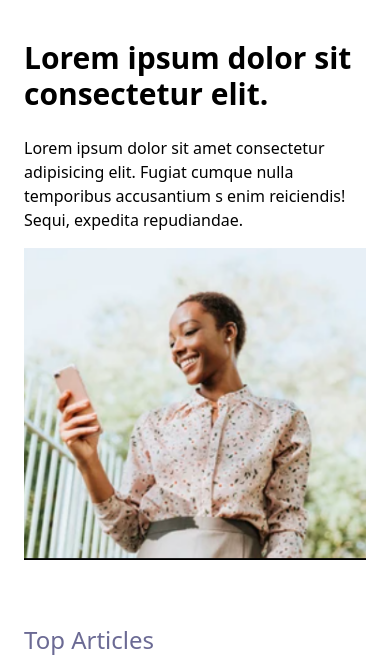
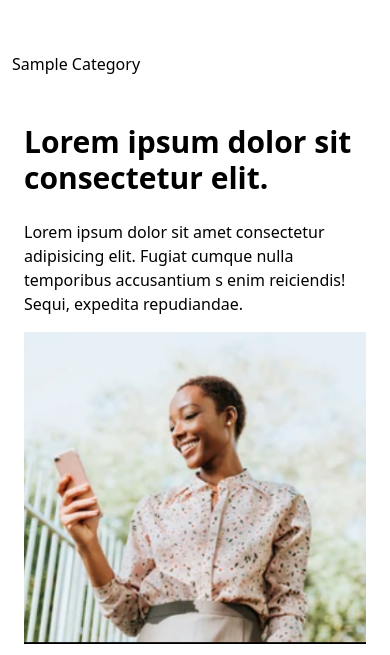
Before and after one commit to hengage/totly, a Django app: page / in a window 390 px wide. Shown: the part 60-715 px from the top of the page. Run offline with Django 4.2, Linux system fonts and the light colour scheme; tables that the repository leaves empty hold one stand-in row (values such as "Sample post").

Commit message:
Feature: render categories in base template, but only for small screens

```diff
--- a/static/src/output.css
+++ b/static/src/output.css
@@ -1156,6 +1156,10 @@ input:checked + .toggle-bg {
   margin-top: 2.25rem;
 }
 
+.mb-5 {
+  margin-bottom: 1.25rem;
+}
+
 .block {
   display: block;
 }
@@ -1234,6 +1238,11 @@ input:checked + .toggle-bg {
 
 .w-1\/2 {
   width: 50%;
+}
+
+.min-w-fit {
+  min-width: -moz-fit-content;
+  min-width: fit-content;
 }
 
 .flex-1 {
@@ -1420,6 +1429,18 @@ input:checked + .toggle-bg {
   margin-bottom: calc(1.5rem * var(--tw-space-y-reverse));
 }
 
+.space-x-5 > :not([hidden]) ~ :not([hidden]) {
+  --tw-space-x-reverse: 0;
+  margin-right: calc(1.25rem * var(--tw-space-x-reverse));
+  margin-left: calc(1.25rem * calc(1 - var(--tw-space-x-reverse)));
+}
+
+.space-x-1 > :not([hidden]) ~ :not([hidden]) {
+  --tw-space-x-reverse: 0;
+  margin-right: calc(0.25rem * var(--tw-space-x-reverse));
+  margin-left: calc(0.25rem * calc(1 - var(--tw-space-x-reverse)));
+}
+
 .divide-y > :not([hidden]) ~ :not([hidden]) {
   --tw-divide-y-reverse: 0;
   border-top-width: calc(1px * calc(1 - var(--tw-divide-y-reverse)));
@@ -1437,6 +1458,10 @@ input:checked + .toggle-bg {
 
 .overflow-hidden {
   overflow: hidden;
+}
+
+.overflow-x-scroll {
+  overflow-x: scroll;
 }
 
 .truncate {
--- a/templates/_base.html
+++ b/templates/_base.html
@@ -18,7 +18,7 @@
   >
     <div class="container flex flex-wrap justify-between items-center mx-auto">
     <a href="{% url 'home' %}" class="flex items-center">
-        <img src="https://flowbite.com/docs/images/logo.svg" class="mr-3 h-6 sm:h-9" lt="Flowbite Logo">
+        <img src="https://flowbite.com/docs/images/logo.svg" class="mr-3 h-6 sm:h-9" lt="Totly Logo">
         <span class="self-center text-xl font-semibold whitespace-nowrap dark:text-white">Totly</span>
     </a>
     <div class="flex items-center md:order-2">
@@ -233,7 +233,26 @@
   </header>
 
 
+  <div class="md:hidden mb-5 mt14">
+    <div class="px-">
 
+      {% if categories.all %}
+        <ul class="flex space-x-5 px-3 py-3 overflow-x-scroll">
+        {% for category in categories %}
+
+          <li class="inlin space-x-1 min-w-fit" tyle="border: 1px solid blue;">
+            <a href="{% url 'category' category.slug %}" class="min-w-ful">
+              {{ category.category_name.title }}
+          </a>
+          </li>
+        {% endfor %}
+        </ul>
+
+        {% else %}
+          <h2>No category</h2>
+      {% endif %}
+    </div>
+  </div>
 
 
 
```
